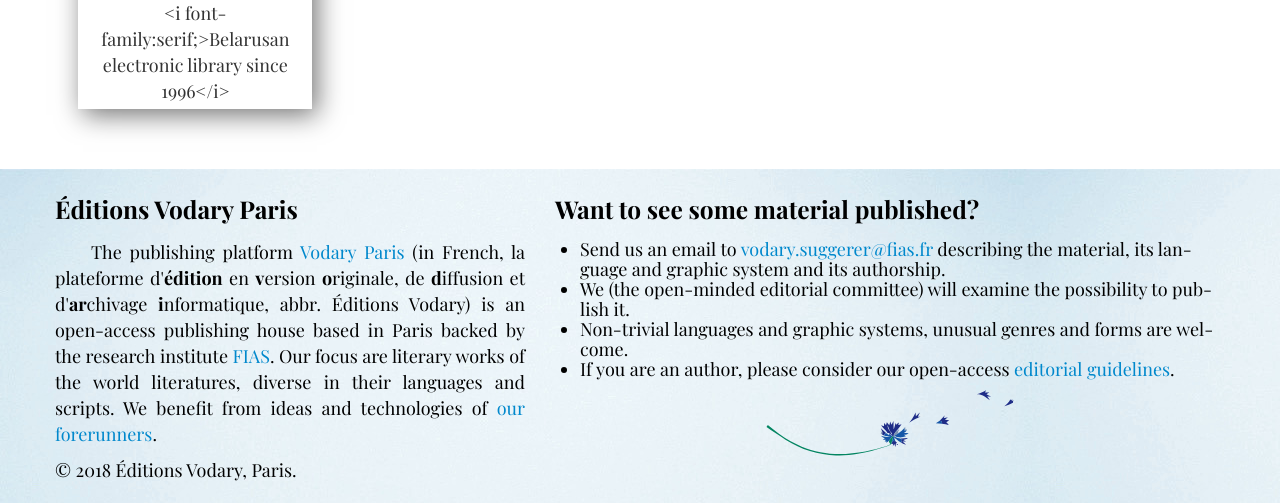
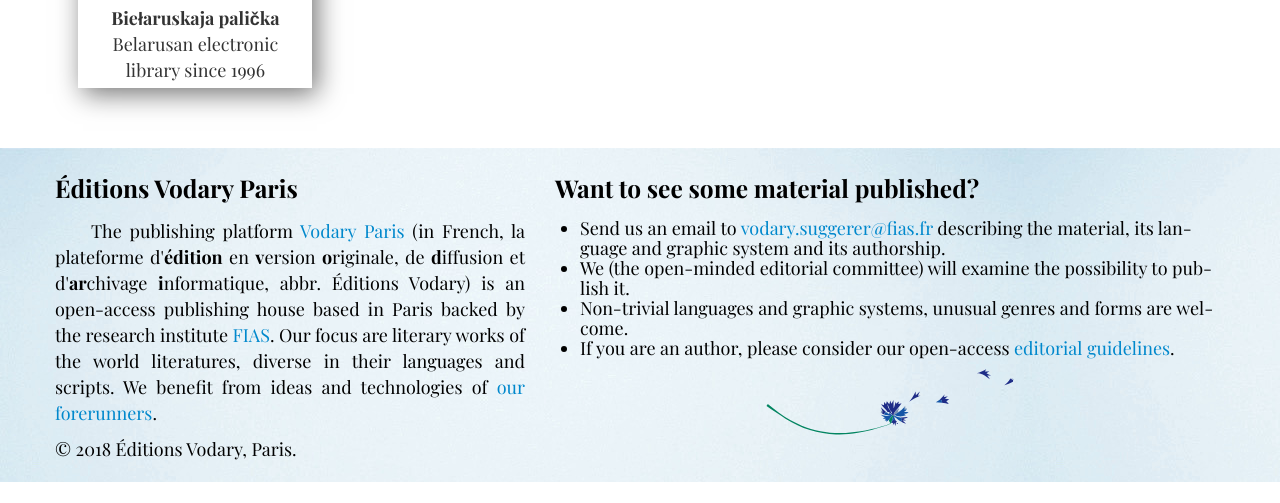
Before and after one commit to mlare/vodary, a Jekyll site: the page built from ourforerunners.markdown, in a window 1280 px wide. Shown: the part 517-1020 px from the top of the page. Built offline with Jekyll 4.4.1, drawn with Linux system fonts in a browser that asks for light colours; some web fonts are replaced; Markdown is read by kramdown in place of the engine named in the settings; after the commit the page ends 999 px from its top, so only the background shows below that.

Commit message:
Update forerunners.html

```diff
--- a/_includes/forerunners.html
+++ b/_includes/forerunners.html
@@ -1,4 +1,7 @@
 <div class="item-image"><img src="/thumbnails/{{ post.thumbnail }}"></div>
 <div class="item-name">
-<strong>{{ post.title }}</strong><br><i font-family:serif;>{{ post.description }}</i>
+<span style="tagged"><strong>{{ post.homepage }}</strong></span>
 </div>
+<div class="item-name">
+<strong>{{ post.title }}</strong><br><span style="technical">{{ post.description }}</span>
+</div>
```
